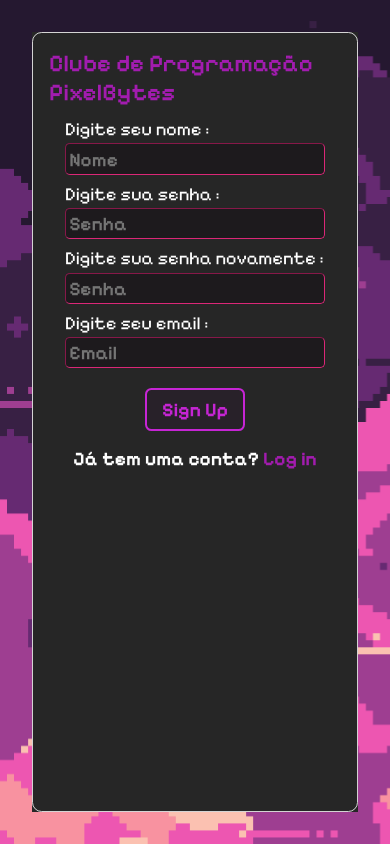
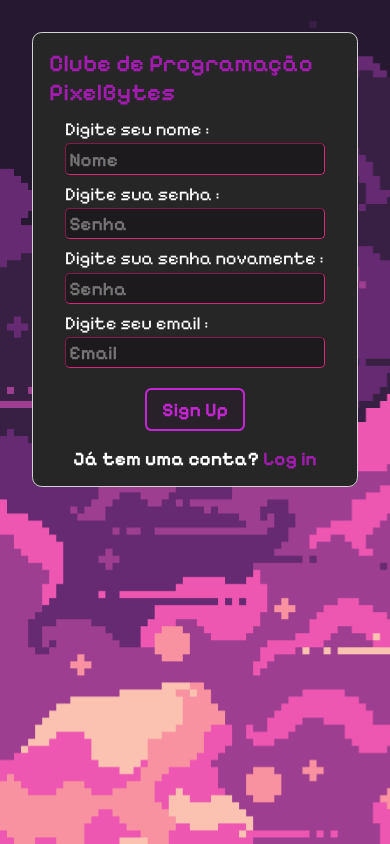
Before and after one commit to ogustavxs/LunarCoders-loginpage, a plain HTML site: page index.html in a window 390 px wide. Drawn offline with Linux system fonts and the light colour scheme.

Commit message:
teste responsividade 3

```diff
--- a/styles.css
+++ b/styles.css
@@ -146,7 +146,7 @@ body {
 
 @media (max-width: 520px) {
     body {
-        display: flex;
+        display: block;
         background-image: url(images/background.png);
         background-size: cover;
         padding: 2rem;
@@ -155,11 +155,13 @@ body {
         display: none;
     }
     .area-login {
+        border-radius: .6rem;
         width: 100%;
+        height: auto;
         padding: 0;
     }
     .container {
-        height: 100%;
+        height: auto;
         width: 100%;
     }
     .container h2 {
```
